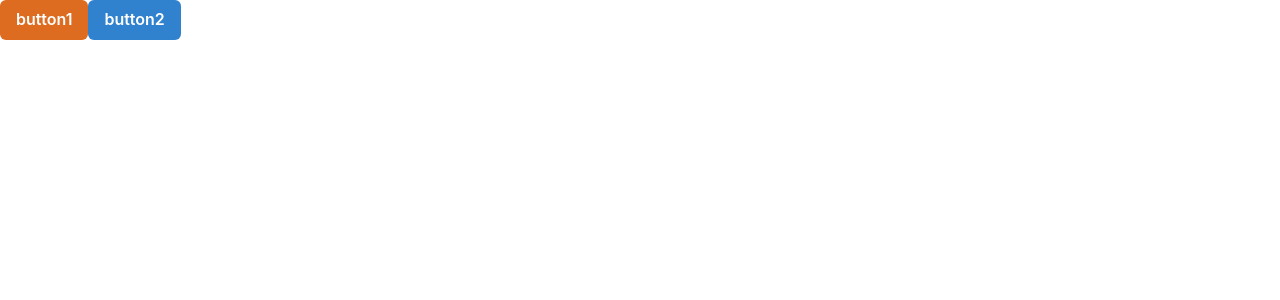
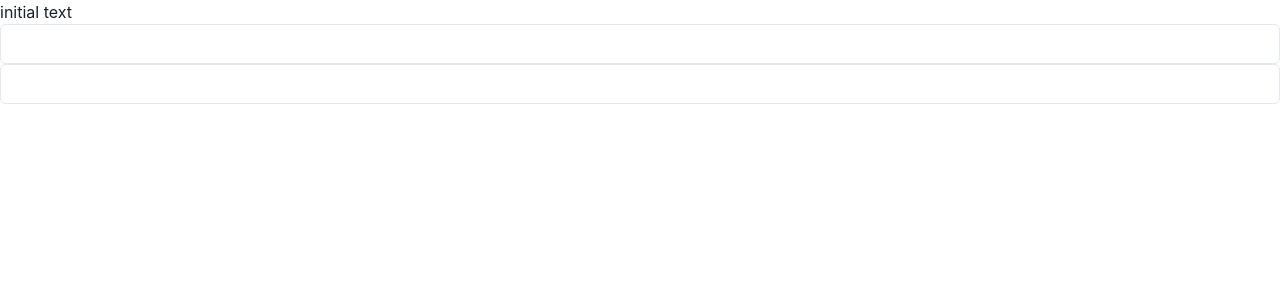
Before and after one commit to 1082cubi/react20231031, a React (Create React App) app: page / in a window 1280 px wide. Shown: the top 300 px of the page. Built offline with nearby package versions, Linux system fonts and the light colour scheme.

Commit message:
변수의 값이 변경되어도 바로 dom에 반영되지 않음

```diff
--- a/src/App.js
+++ b/src/App.js
@@ -1,23 +1,20 @@
 import React from "react";
-import { Button } from "@chakra-ui/react";
+import { Input } from "@chakra-ui/react";
 
 function App(props) {
-  // 브라우저는 이벤트 핸들러 메소드
-  // event 객체를 매개값으로 넣어줌
-  function handleClick(event) {
-    // console.log(event);
-    console.log(event.target);
-    // console.log(event.target.className);
-    // console.log(event.target.type);
+  let text = "initial text";
+  function handleChange(e) {
+    // console.log("인풋값이 변경됨");
+    console.log(e.target.value);
+    text = e.target.value;
+    console.log("text", text);
   }
+
   return (
     <div>
-      <Button colorScheme="orange" onClick={handleClick}>
-        button1
-      </Button>
-      <Button colorScheme="blue" onClick={handleClick}>
-        button2
-      </Button>
+      <p>{text}</p>
+      <Input onChange={handleChange} />
+      <Input onChange={handleChange} />
     </div>
   );
 }
```
